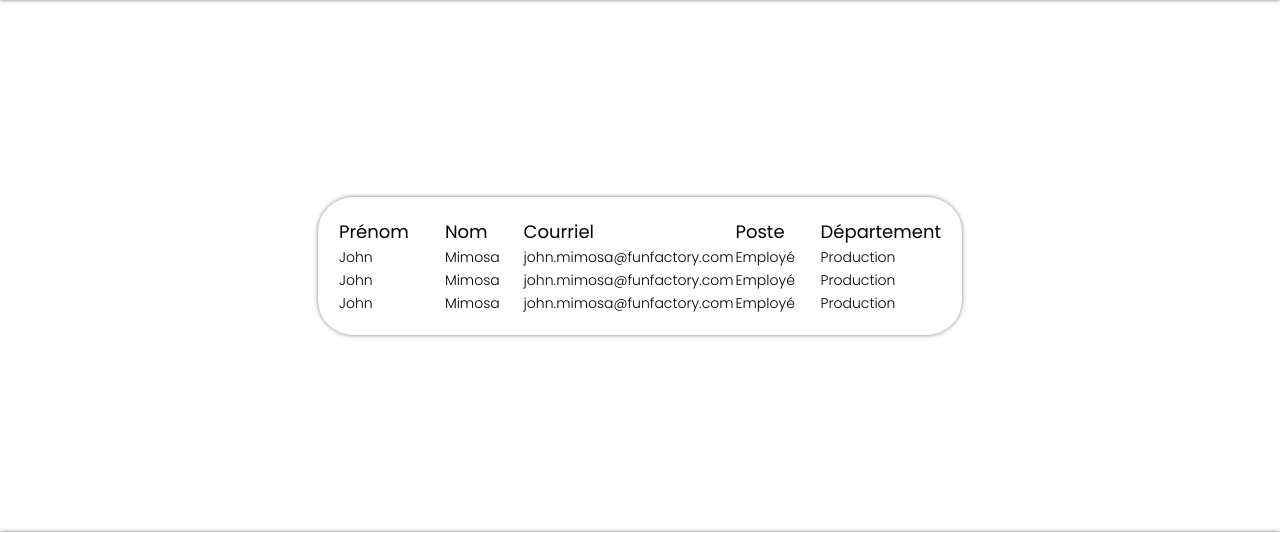
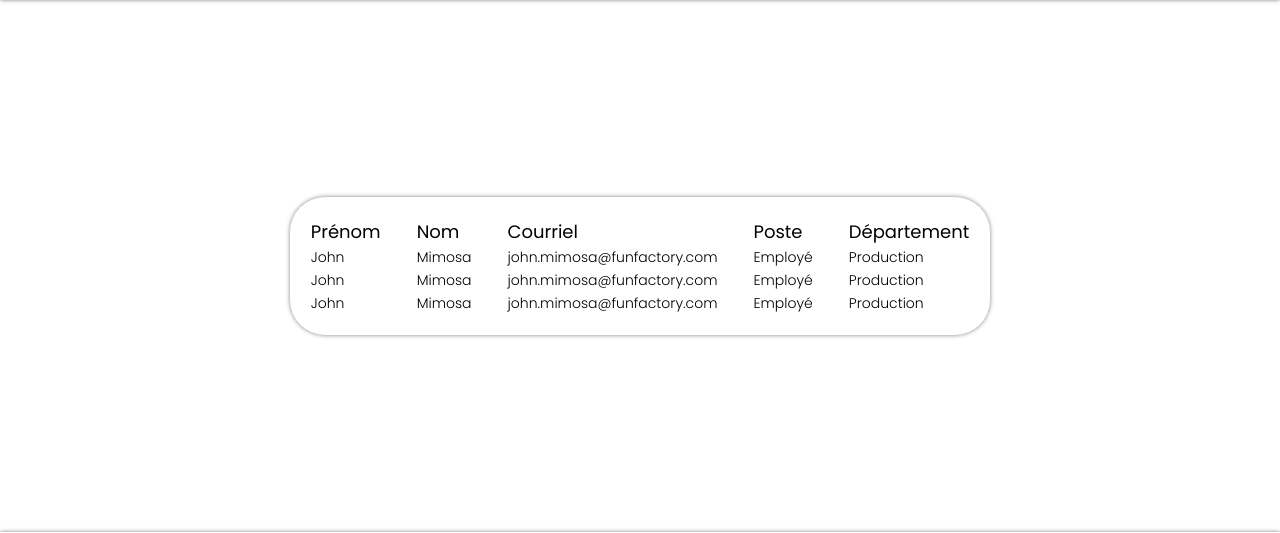
Before and after one commit to NoaSecond/SAE401-FunFactory, a PHP site: page /search.html in a window 1280 px wide. Shown: the part 104-637 px from the top of the page. Run offline with PHP 8.4, Linux system fonts and the light colour scheme.

Commit message:
Update search.css

```diff
--- a/css/search.css
+++ b/css/search.css
@@ -23,6 +23,9 @@ td {
     text-decoration: none;
     color: black;
 }
+td:not(:last-child) {
+    padding-right: 35px;
+}
 tr>td:first-child {
     transition: ease-in-out 0.25s;
     cursor: pointer;
```
